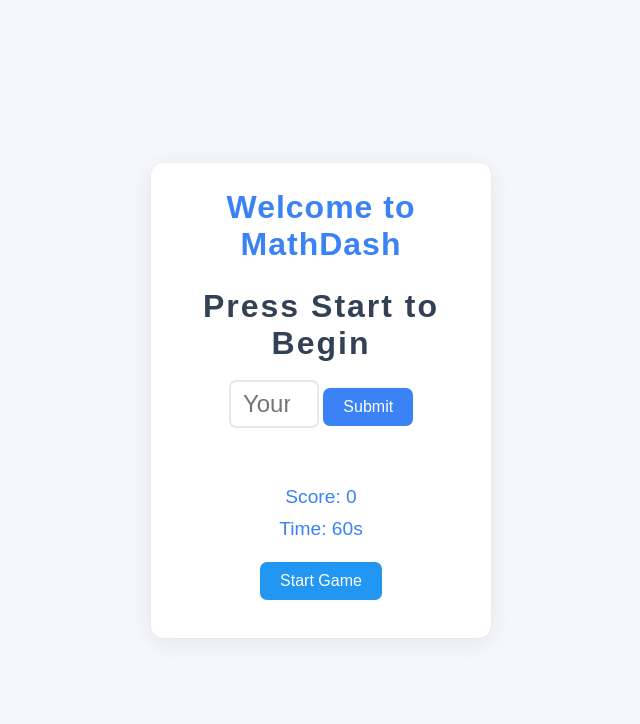
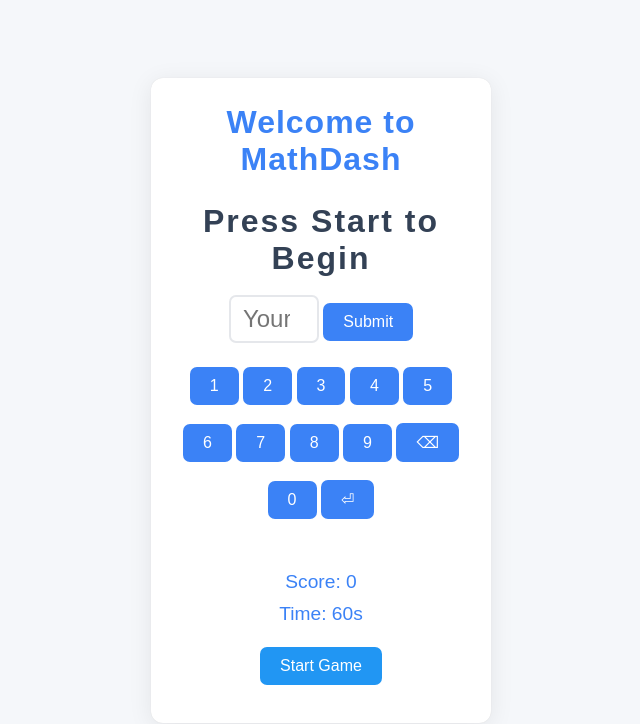
Before and after one commit to saket-vanga/MathDash, a plain HTML site: page index.html in a window 1280 px wide. Shown: the whole page, without its empty margins (319-959 px from the left). Drawn offline with Linux system fonts and the light colour scheme.

Commit message:
Update index.html

```diff
--- a/index.html
+++ b/index.html
@@ -9,15 +9,41 @@
   <div class="container">
     <h1>Welcome to MathDash</h1>
     <div id="game">
+
       <div id="question">Press Start to Begin</div>
-      <input id="answerInput" type="number" placeholder="Your answer" autocomplete="off" />
+
+
+      <input id="answerInput" type="number" placeholder="Your answer" autocomplete="off" inputmode="numeric" />
+
+
       <button id="submitBtn">Submit</button>
+
+
+      <div id="keypad">
+        <button class="key">1</button>
+        <button class="key">2</button>
+        <button class="key">3</button>
+        <button class="key">4</button>
+        <button class="key">5</button>
+        <button class="key">6</button>
+        <button class="key">7</button>
+        <button class="key">8</button>
+        <button class="key">9</button>
+        <button id="clearKey" class="key">⌫</button>
+        <button class="key">0</button>
+        <button id="enterKey" class="key">⏎</button>
+      </div>
+
+
       <div id="feedback"></div>
       <div id="score">Score: 0</div>
       <div id="timer">Time: 60s</div>
+
+
       <button id="startBtn">Start Game</button>
     </div>
   </div>
+
   <script src="script.js"></script>
 </body>
 </html>
```
